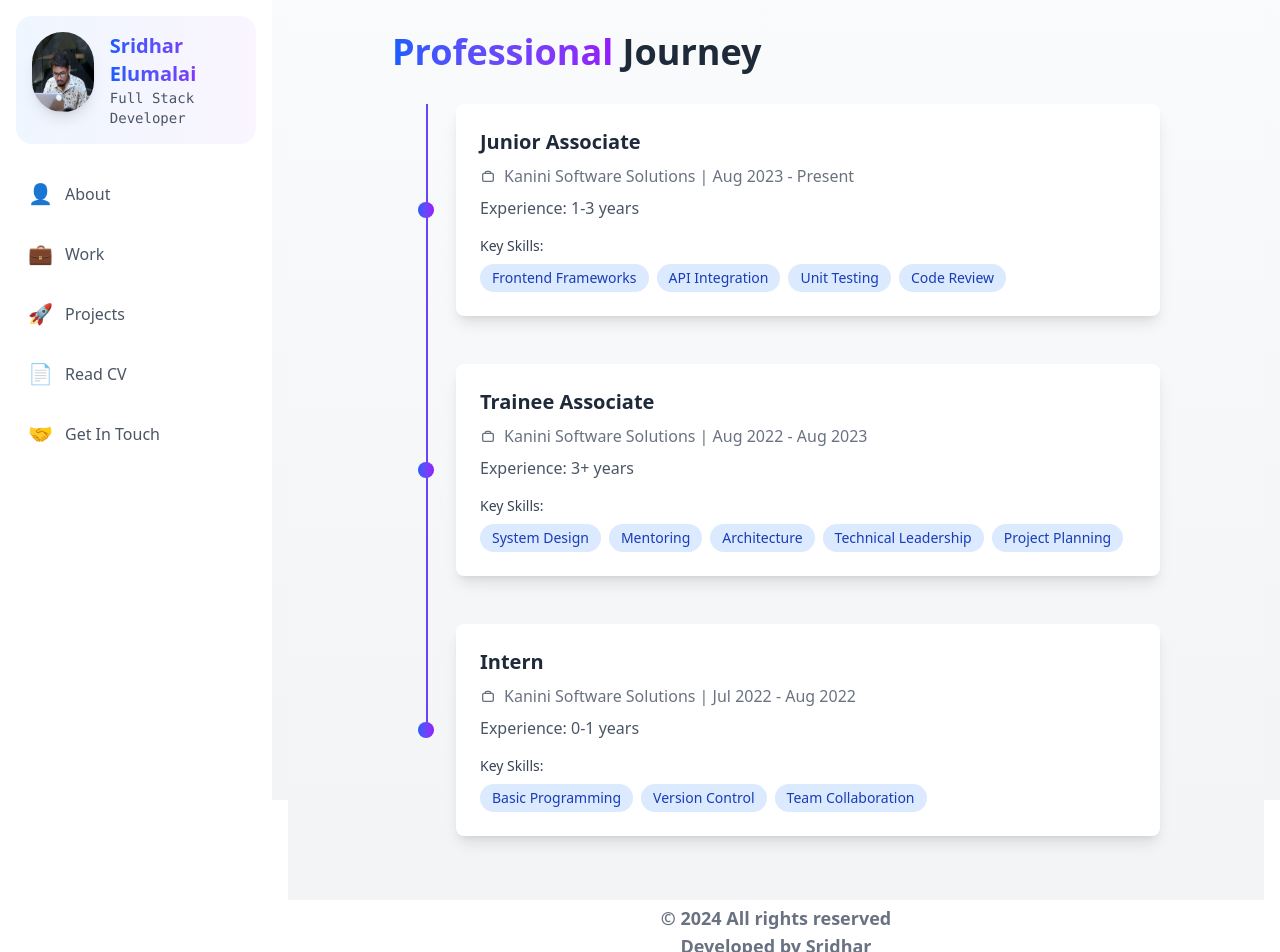
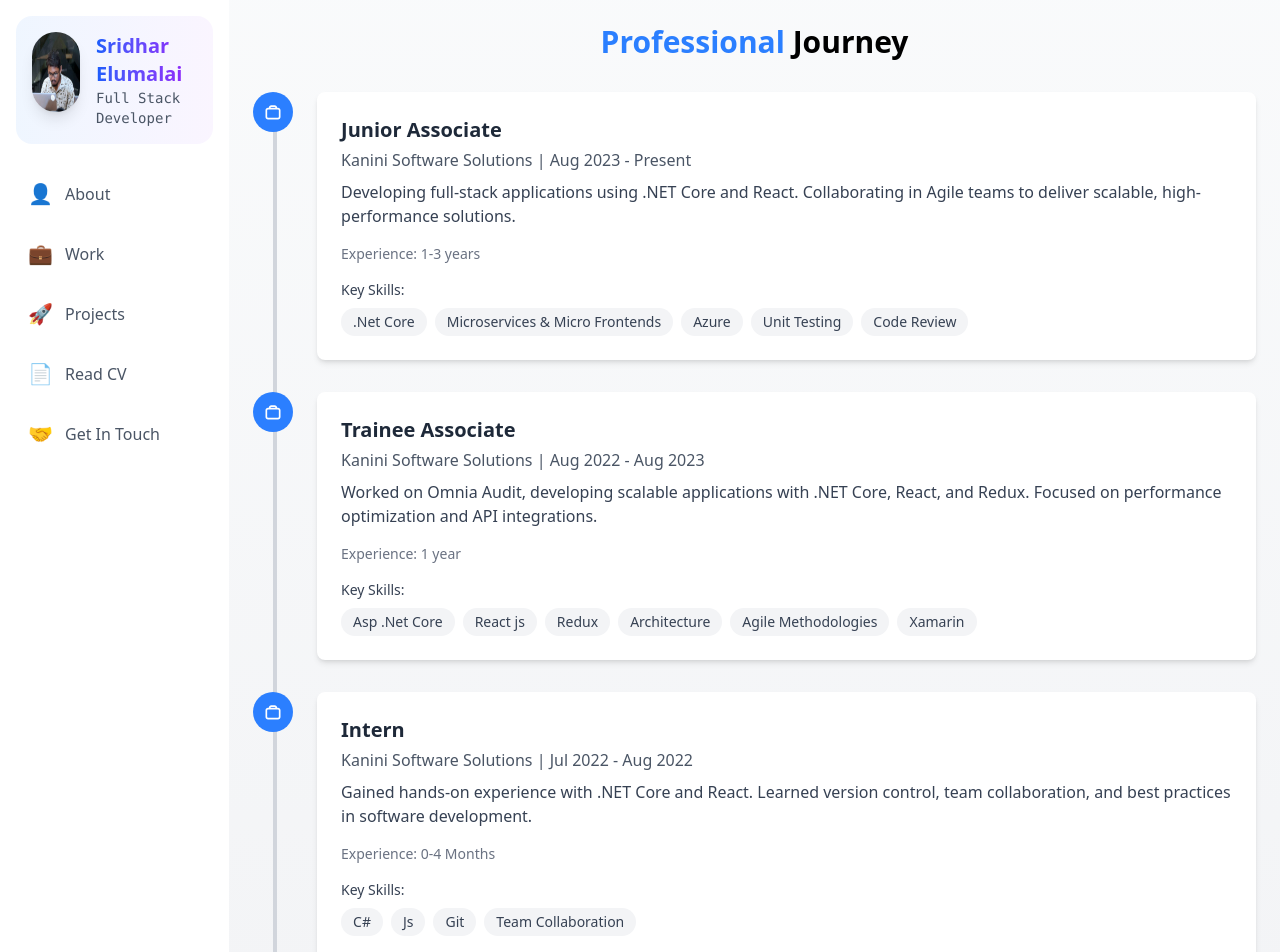
Before and after one commit to Sridhare29/sridhar-portfolio, a React (Vite) app: page /sridhar-portfolio/work in a window 1280 px wide. Shown: the top 952 px of the page. Built offline with nearby package versions, Linux system fonts and the light colour scheme; a web font is replaced by a local one.

Commit message:
refactor

```diff
--- a/src/components/Layout/CareerPath .jsx
+++ b/src/components/Layout/CareerPath .jsx
@@ -6,72 +6,75 @@ const CareerPath = () => {
     {
       title: "Junior Associate",
       years: "1-3 years",
-      company: "Kanini Software Solutions | Aug 2023 - Present ",
+      company: "Kanini Software Solutions | Aug 2023 - Present",
+      description: "Developing full-stack applications using .NET Core and React. Collaborating in Agile teams to deliver scalable, high-performance solutions.",
     },
     {
       title: "Trainee Associate",
-      years: "3+ years",
-      company: "Kanini Software Solutions | Aug 2022 - Aug 2023 ",
+      years: "1 year",
+      company: "Kanini Software Solutions | Aug 2022 - Aug 2023",
+      description: "Worked on Omnia Audit, developing scalable applications with .NET Core, React, and Redux. Focused on performance optimization and API integrations.",
     },
     {
       title: "Intern",
-      years: "0-1 years",
-      company: "Kanini Software Solutions | Jul 2022 - Aug 2022 ",
+      years: "0-4 Months",
+      company: "Kanini Software Solutions | Jul 2022 - Aug 2022",
+      description: "Gained hands-on experience with .NET Core and React. Learned version control, team collaboration, and best practices in software development.",
     },
   ];
 
+
   return (
-    <div className="min-h-screen bg-gradient-to-b from-gray-50 to-gray-100 p-4">
-      <div className="max-w-3xl mx-auto">
-        <h1 className="text-4xl font-bold text-gray-800 mb-8">
-          {" "}
-          <span className="bg-gradient-to-r from-blue-600 to-purple-600 bg-clip-text text-transparent">
-            Professional{" "}
-          </span>
-          Journey
-        </h1>
+    <div className="max-w-8xl bg-gradient-to-b from-gray-50 to-gray-100 mx-auto p-6">
+      <h2 className="text-3xl font-bold text-center mb-8">
+        <span className="text-blue-500">Professional</span> Journey
+      </h2>
 
       <div className="relative">
         {/* Progress Line */}
-          <div className="absolute left-8.5 top-0 bottom-25 w-0.5 bg-gradient-to-r from-blue-600 to-purple-600"></div>
+        <div className="absolute left-5 h-full w-1 bg-gray-300"></div>
 
         {/* Career Positions */}
+        <div className="space-y-8">
           {positions.map((position, index) => (
-            <div
-              key={position.title}
-              className="relative flex items-center mb-12"
-            >
+            <div key={index} className="flex items-start">
               {/* Circle Marker */}
-              <div className="absolute left-8.5 transform -translate-x-1/2">
-                <div className="w-4 h-4 bg-gradient-to-r from-blue-600 to-purple-600 rounded-full"></div>
+              <div className="relative z-10">
+                <div className="w-10 h-10 rounded-full bg-blue-500 flex items-center justify-center">
+                  <CgWorkAlt className="text-white text-xl" />
+                </div>
               </div>
 
               {/* Content Box */}
-              <div className="ml-16 bg-white rounded-lg shadow-lg p-6 w-full">
-                <h2 className="text-xl font-semibold text-gray-800 mb-2">
+              <div className="ml-6 flex-1">
+                <div className="bg-white p-6 rounded-lg shadow-md">
+                  <h3 className="text-xl font-semibold text-gray-800">
                     {position.title}
-                </h2>
-                <h2 className="text-md font-medium text-gray-500 mb-2 flex items-center gap-2">
-                  <CgWorkAlt />
-                  {position.company}
-                </h2>
+                  </h3>
+                  <p className="text-gray-600 mt-1">{position.company}</p>
+                  <p className="text-gray-700 mt-2">{position.description}</p>
 
-                <p className="text-gray-600">Experience: {position.years}</p>
+                  <div className="mt-4">
+                    <p className="text-sm text-gray-500">
+                      Experience: {position.years}
+                    </p>
+                  </div>
 
                   {/* Skills Section */}
                   <div className="mt-4">
-                  <h3 className="text-sm font-medium text-gray-700 mb-2">
+                    <h4 className="text-sm font-medium text-gray-700">
                       Key Skills:
-                  </h3>
-                  <div className="flex flex-wrap gap-2">
+                    </h4>
+                    <div className="flex flex-wrap gap-2 mt-2">
                       {getSkills(position.title).map((skill, i) => (
                         <span
                           key={i}
-                        className="px-3 py-1 bg-blue-100 text-blue-800 text-sm rounded-full"
+                          className="px-3 py-1 bg-gray-100 text-sm text-gray-700 rounded-full"
                         >
                           {skill}
                         </span>
                       ))}
+                    </div>
                   </div>
                 </div>
               </div>
@@ -83,25 +86,26 @@ const CareerPath = () => {
   );
 };
 
-// Helper function to get skills based on position
 const getSkills = (position) => {
   switch (position) {
     case "Intern":
-      return ["Basic Programming", "Version Control", "Team Collaboration"];
+      return ["C#", "Js", "Git",  "Team Collaboration"];
     case "Junior Associate":
       return [
-        "Frontend Frameworks",
-        "API Integration",
+        ".Net Core",
+        "Microservices & Micro Frontends",
+        "Azure",
         "Unit Testing",
         "Code Review",
       ];
     case "Trainee Associate":
       return [
-        "System Design",
-        "Mentoring",
+        "Asp .Net Core",
+        "React js",
+        "Redux",
         "Architecture",
-        "Technical Leadership",
-        "Project Planning",
+        "Agile Methodologies",
+        "Xamarin",
       ];
     default:
       return [];
--- a/src/components/pages/Dashboard/Footer.jsx
+++ b/src/components/pages/Dashboard/Footer.jsx
@@ -1,12 +1,22 @@
 import React from 'react';
 
-function Footer() {
+const Footer = () => {
+  const currentYear = new Date().getFullYear();
+
   return (
-    <div className=" bottom-0 w-full h-16 flex flex-col  items-center justify-center ">
-      <p className="text-lg font-semibold text-gray-500">© 2024 All rights reserved</p>
-      <p className="text-lg font-bold text-gray-500">Developed by Sridhar</p>
-    </div>
+    <footer className="w-full py-6 mt-auto bg-gray-100 ">
+      <div className="container mx-auto px-4">
+        <div className="flex flex-col items-center justify-center space-y-2">
+          <p className="text-gray-700  text-sm">
+            © {currentYear} All rights reserved
+          </p>
+          <div className="flex items-center space-x-1 text-gray-900 ">
+            <span>Developed by Sridhar ❤️</span>
+          </div>
+        </div>
+      </div>
+    </footer>
   );
-}
+};
 
 export default Footer;
--- a/src/components/pages/index.jsx
+++ b/src/components/pages/index.jsx
@@ -10,7 +10,7 @@ const Dashboard = () => {
     <Accordion />
 
     {/* Dynamic Content */}
-    <div className="flex-1 p-4 bg-gradient-to-b from-gray-50 to-gray-100">
+    <div className="w-full h-full  bg-gradient-to-b from-gray-50 to-gray-100">
       <Outlet />
       <Footer />
     </div>
```
Lines whose indentation alone changed are shown as unchanged.
